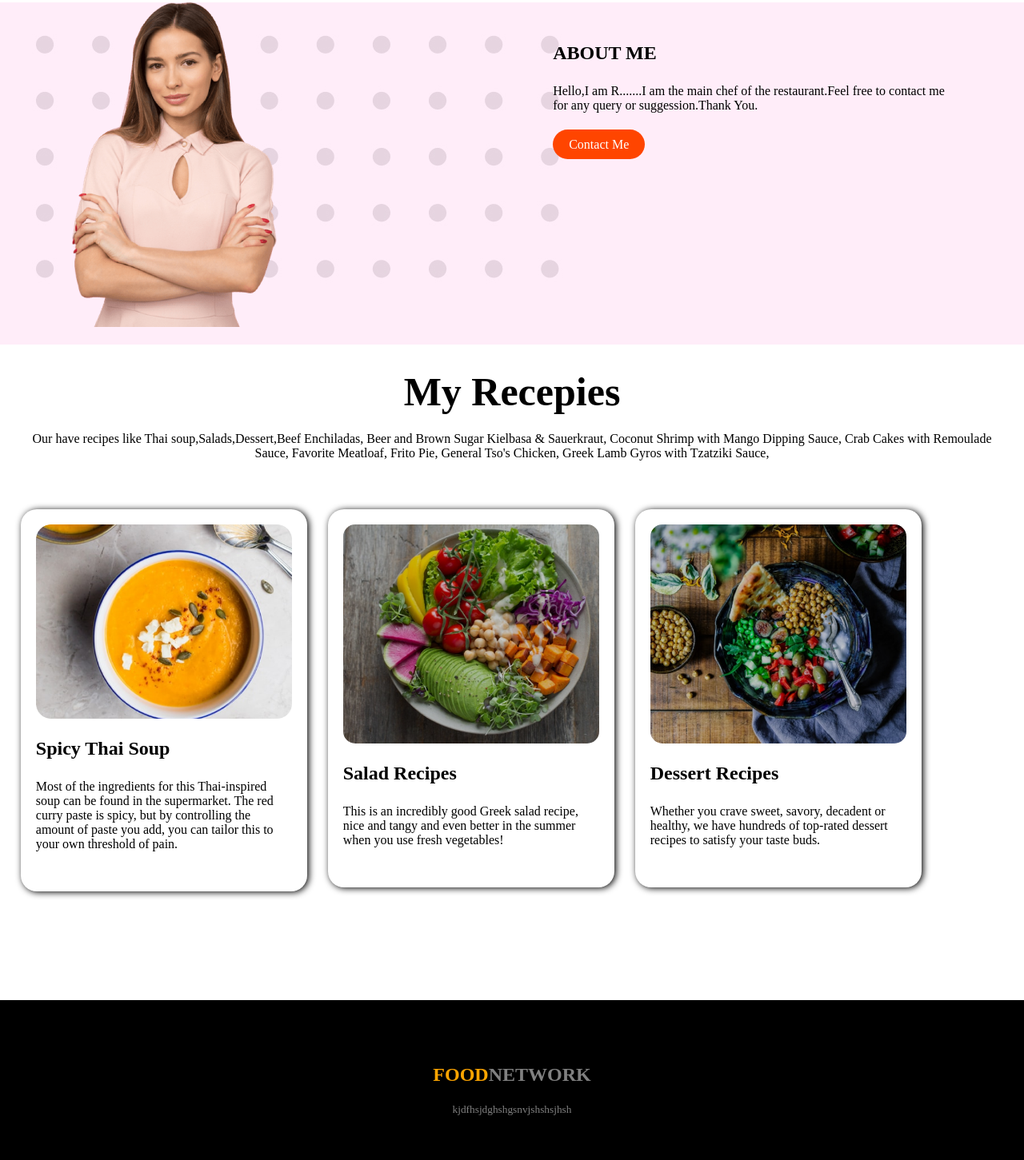
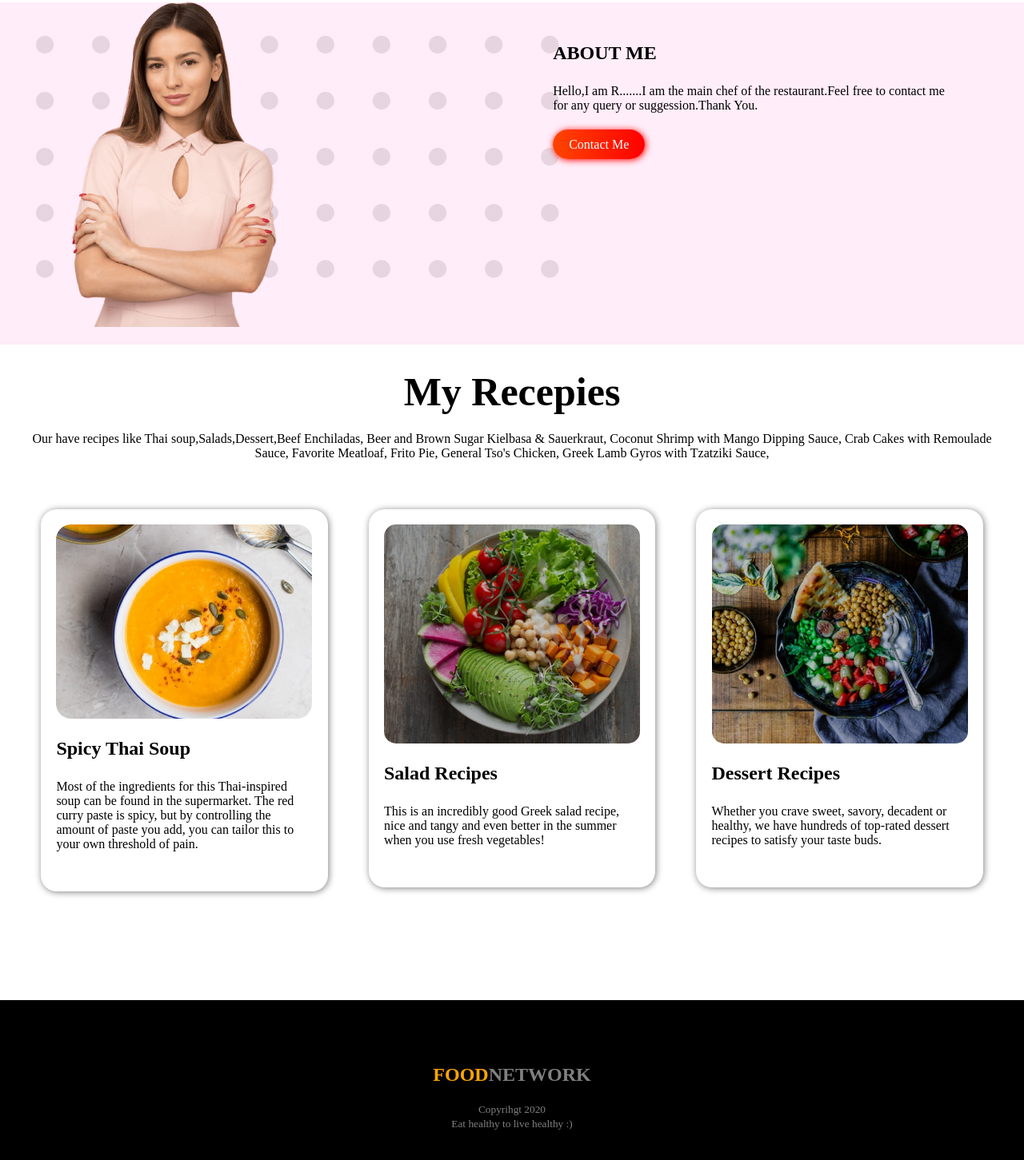
Before and after one commit to Rabiulrn/Food-web, a plain HTML site: page index.html in a window 1280 px wide. Shown: the part 985-2436 px from the top of the page at 80% size. Drawn offline with Linux system fonts and the light colour scheme.

Commit message:
button gradient and other small comment

```diff
--- a/index.html
+++ b/index.html
@@ -100,7 +100,7 @@
     </section>
     <section class="footer">
         <h2><span id="footer-color">FOOD</span>NETWORK</h2>
-        <small>kjdfhsjdghshgsnvjshshsjhsh</small>
+        <small>Copyrihgt 2020 <br>Eat healthy to live healthy :)</small>
 
     </section>
 
--- a/style.css
+++ b/style.css
@@ -32,7 +32,7 @@ p{
     padding-bottom: 15px;
 }
 .first-highlight {
-    color:#FF8367;
+    color:rgb(182, 35, 35);
 }
 .half-width{
     width: 40%;
@@ -58,7 +58,9 @@ section{
 
 .link-button{
 text-decoration: none;
-background-color: orangered;
+/* background-color: orangered; */
+background-image: linear-gradient(to right,orangered,red);
+box-shadow: 1px 1px 8px red;
 border-radius: 20px;
 color: white;
 padding: 10px 20px;
@@ -88,12 +90,12 @@ img{
 .single-rec{
     border-radius: 20px;
     background-color: white;
-    box-shadow: 2px 1px 8px black;
+    box-shadow: 1px 1px 8px gray;
 }
 .triple-rec{
     width: 25%;
     float: left;
-    margin-left: 2%;
+    margin-left: 4%;
     padding: 1.5%;
     /* display: inline-block; */
 
```
